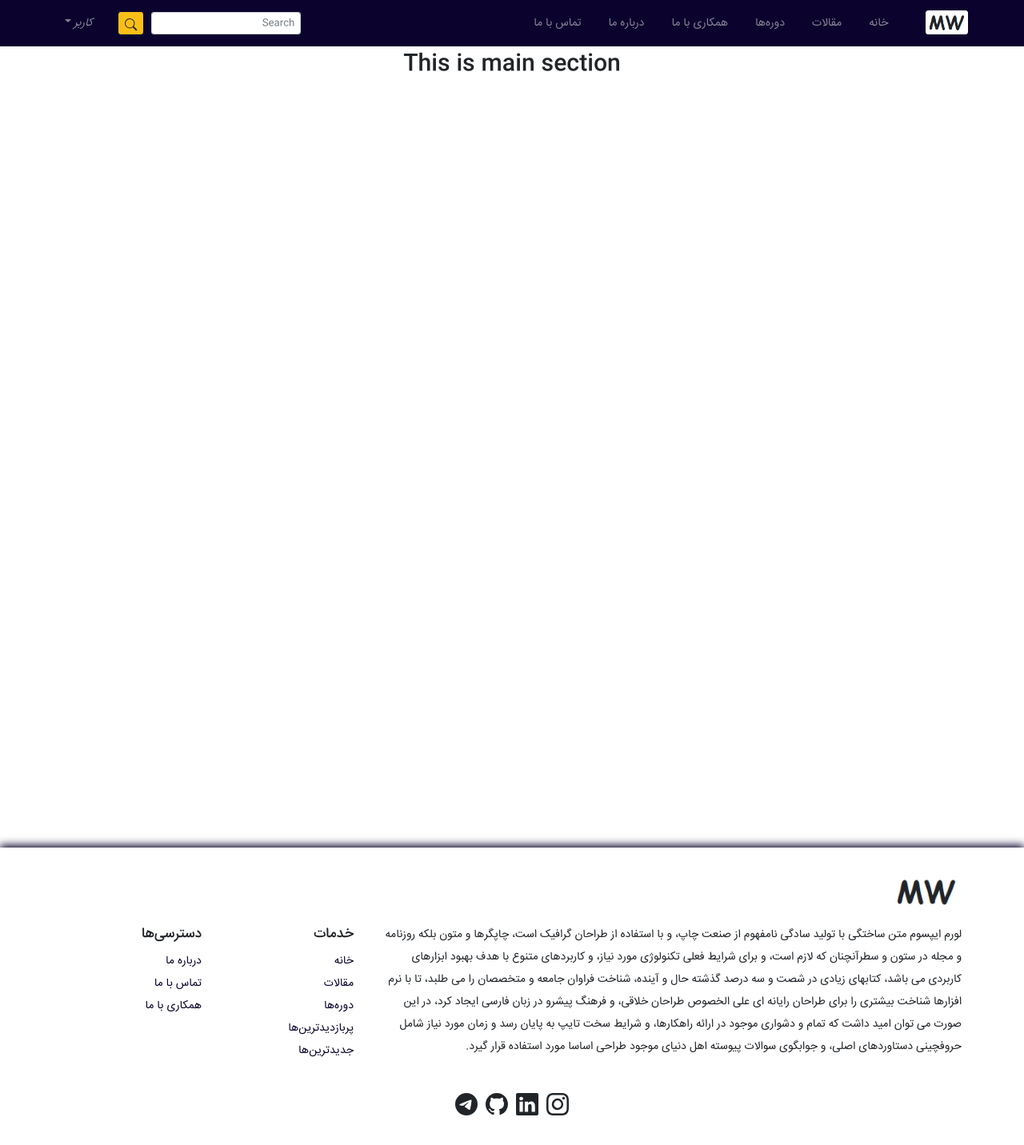
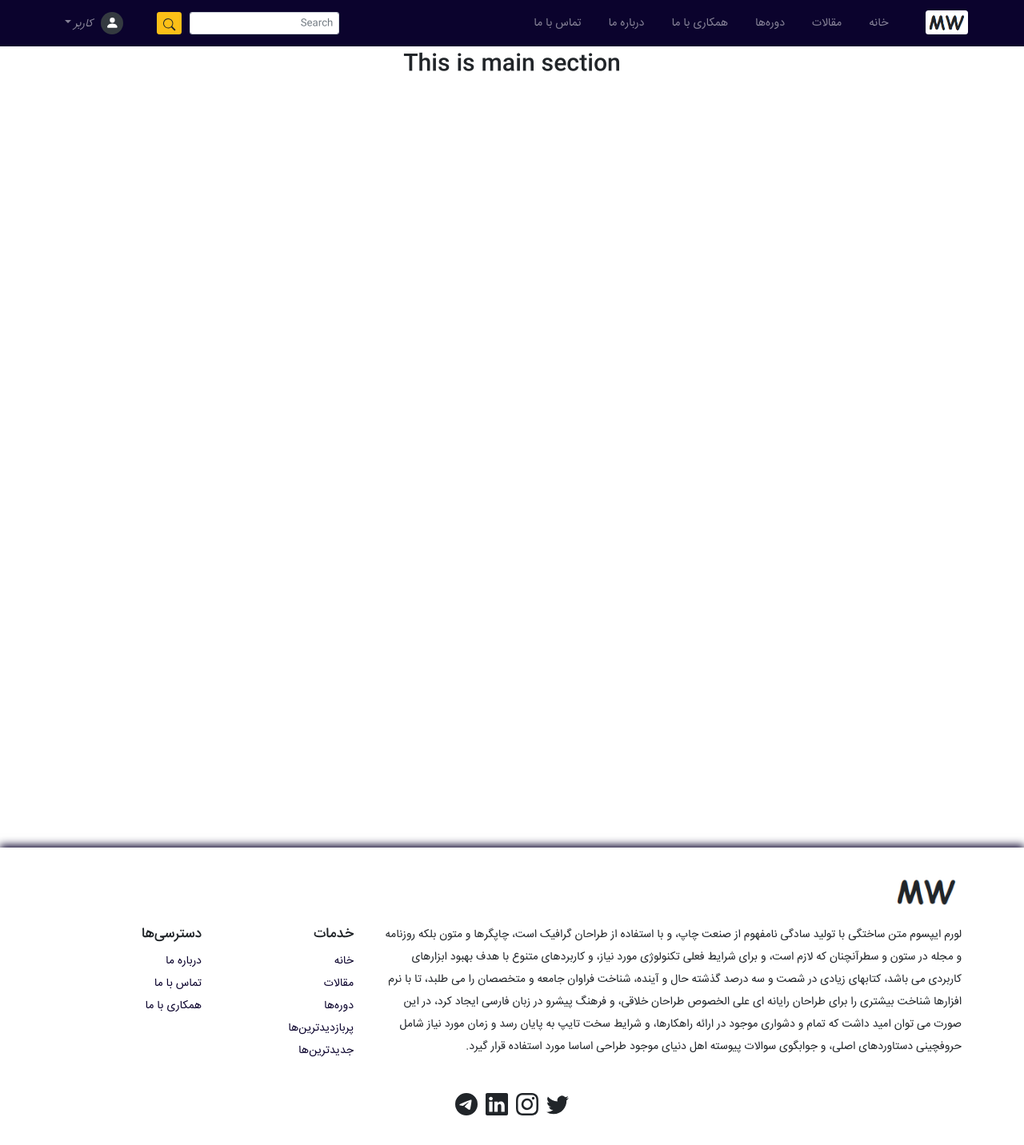
Before and after one commit to mostafa-jamali/nuxt-project, a Nuxt app: page / in a window 1280 px wide. Shown: the whole page at 80% size. Built offline with nearby package versions, Linux system fonts and the light colour scheme.

Commit message:
add some edit to footer and header

```diff
--- a/assets/styles/component-styles/Footer.scss
+++ b/assets/styles/component-styles/Footer.scss
@@ -2,16 +2,16 @@
   z-index: 1000;
   box-shadow: 0px -3px 10px $primary;
 
-  .instagram:hover{
-    color: #F14E4B;
+  .bi-instagram:hover {
+    color: #f14e4b;
   }
-  .linkedin:hover{
+  .bi-linkedin:hover {
     color: #0072b1;
   }
-  .github:hover{
-    color: #171515;
+  .bi-twitter:hover {
+    color: #00acee;
   }
-  .telegram:hover{
+  .bi-telegram:hover {
     color: #0088cc;
   }
 }
--- a/components/Layout/MwFooter.vue
+++ b/components/Layout/MwFooter.vue
@@ -34,10 +34,10 @@
         </b-col>
       </b-row>
       <div class="text-center mt-5">
-        <b-icon icon="instagram" font-scale="2" class="instagram mx-1"></b-icon>
-        <b-icon icon="linkedin" font-scale="2" class="linkedin mx-1"></b-icon>
-        <b-icon icon="github" font-scale="2" class="github mx-1"></b-icon>
-        <b-icon icon="telegram" font-scale="2" class="telegram mx-1"></b-icon>
+        <b-icon icon="twitter" font-scale="2" class="mx-1"></b-icon>
+        <b-icon icon="instagram" font-scale="2" class="mx-1"></b-icon>
+        <b-icon icon="linkedin" font-scale="2" class="mx-1"></b-icon>
+        <b-icon icon="telegram" font-scale="2" class="mx-1"></b-icon>
       </div>
     </b-container>
   </div>
--- a/components/Layout/MwHeader.vue
+++ b/components/Layout/MwHeader.vue
@@ -28,6 +28,7 @@
           <b-nav-item-dropdown left class="mr-5">
             <!-- Using 'button-content' slot -->
             <template #button-content>
+              <b-avatar size="2rem" variant="dark" class="mx-2"></b-avatar>
               <em>کاربر</em>
             </template>
             <b-dropdown-item href="/">پروفایل</b-dropdown-item>
@@ -60,6 +61,7 @@
             <b-nav-item-dropdown right>
               <!-- Using 'button-content' slot -->
               <template #button-content>
+                <b-avatar size="2rem" variant="dark" class="mx-2"></b-avatar>
                 <em>کاربر</em>
               </template>
               <b-dropdown-item href="/">پروفایل</b-dropdown-item>
```
